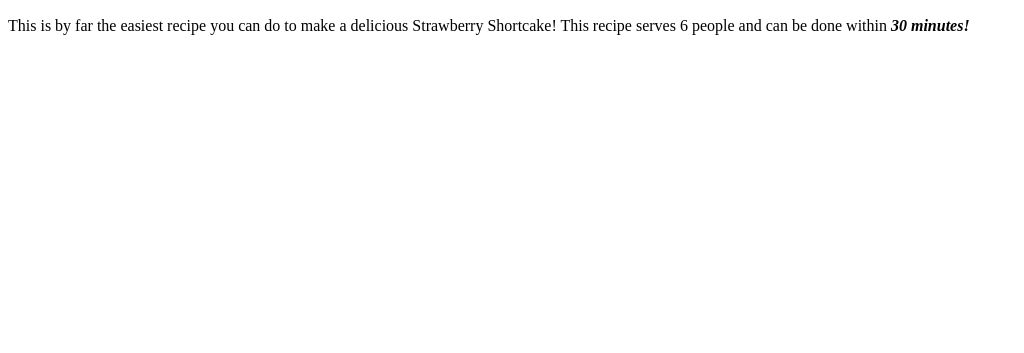
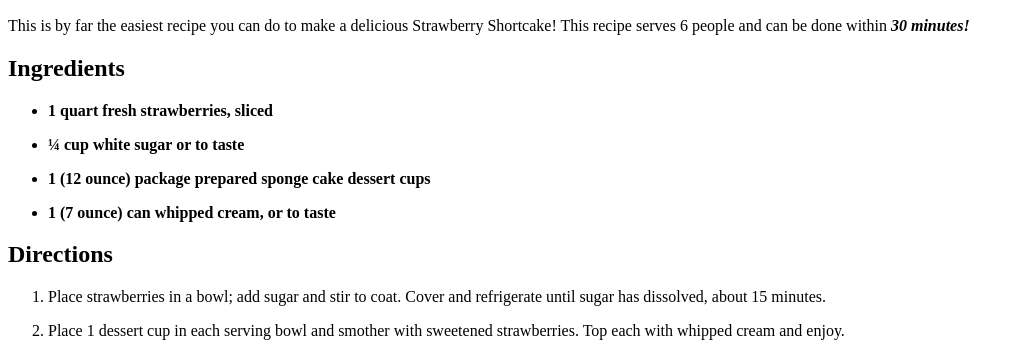
Before and after one commit to Shmebly/odin-recipes, a plain HTML site: page recipes/short-cake.html in a window 1280 px wide. Shown: the part 660-1013 px from the top of the page, without its empty margins (0-1024 px from the left). Before the commit the page ends 800 px from the top, so only its background shows below. Drawn offline with Linux system fonts and the light colour scheme; grey boxes are pictures that could not be loaded.

Commit message:
Add directions and completed gif img

```diff
--- a/recipes/short-cake.html
+++ b/recipes/short-cake.html
@@ -18,27 +18,26 @@
     Strawberry Shortcake! This recipe serves 6 people and
     can be done within <strong><em>30 minutes!</em></strong>
 
+    <h2>Ingredients</h2>
 
+    <ul>
+        <li><p><strong>1 quart fresh strawberries, sliced</strong></p></li>
 
+        <li><p><strong>¼ cup white sugar or to taste</strong></p></li>
 
+        <li><p><strong>1 (12 ounce) package prepared sponge cake dessert cups</strong></p></li>
 
+        <li><p><strong>1 (7 ounce) can whipped cream, or to taste</strong></p></li>
+    </ul>
+
+    <h2>Directions</h2>
+
+    <ol>
+        <p><li>Place strawberries in a bowl; add sugar and stir to coat. Cover and refrigerate until sugar has dissolved, about 15 minutes.</li></p>
+
+        <p><li>Place 1 dessert cup in each serving bowl and smother with sweetened strawberries. Top each with whipped cream and enjoy.</li></p>
+    </ol>
+
+    <img src="https://media.tenor.com/eypyfu3kWlMAAAAM/bolo-cake.gif" height="500" width="500" alt="gif of cake being served">
 </body>
-
-
-
-
-
-
-
-
-
-
-
-
-
-
-
-
-
-
 </html>
```
